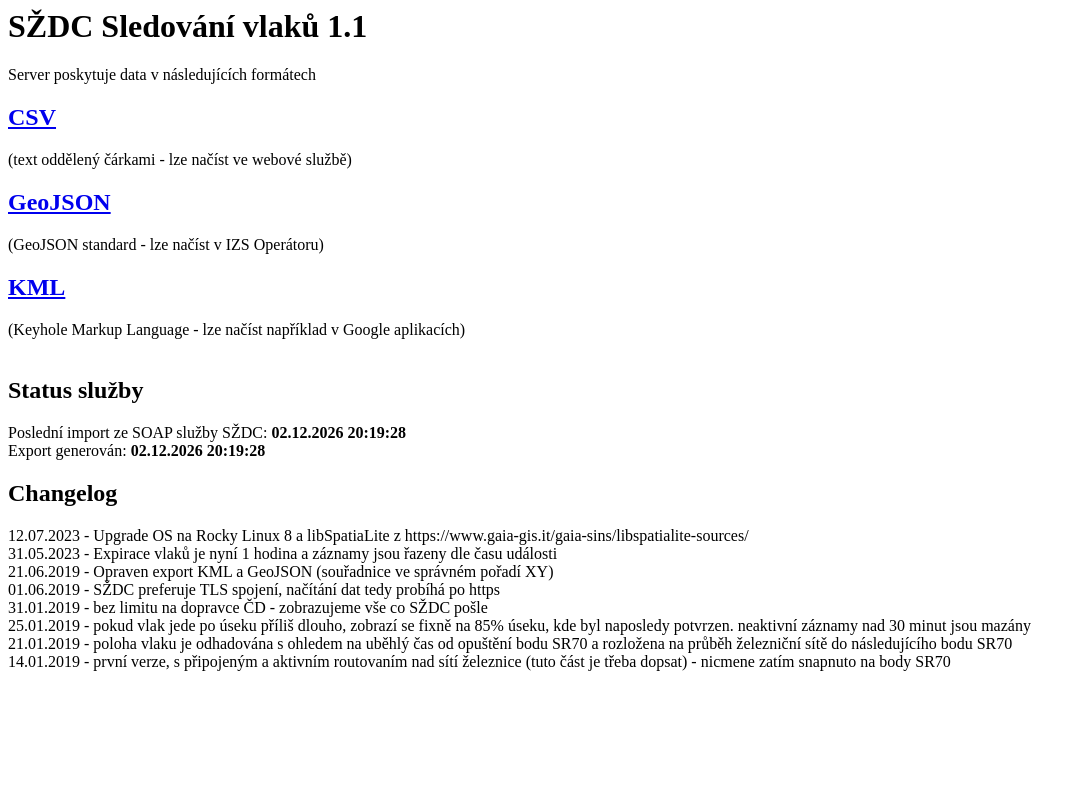
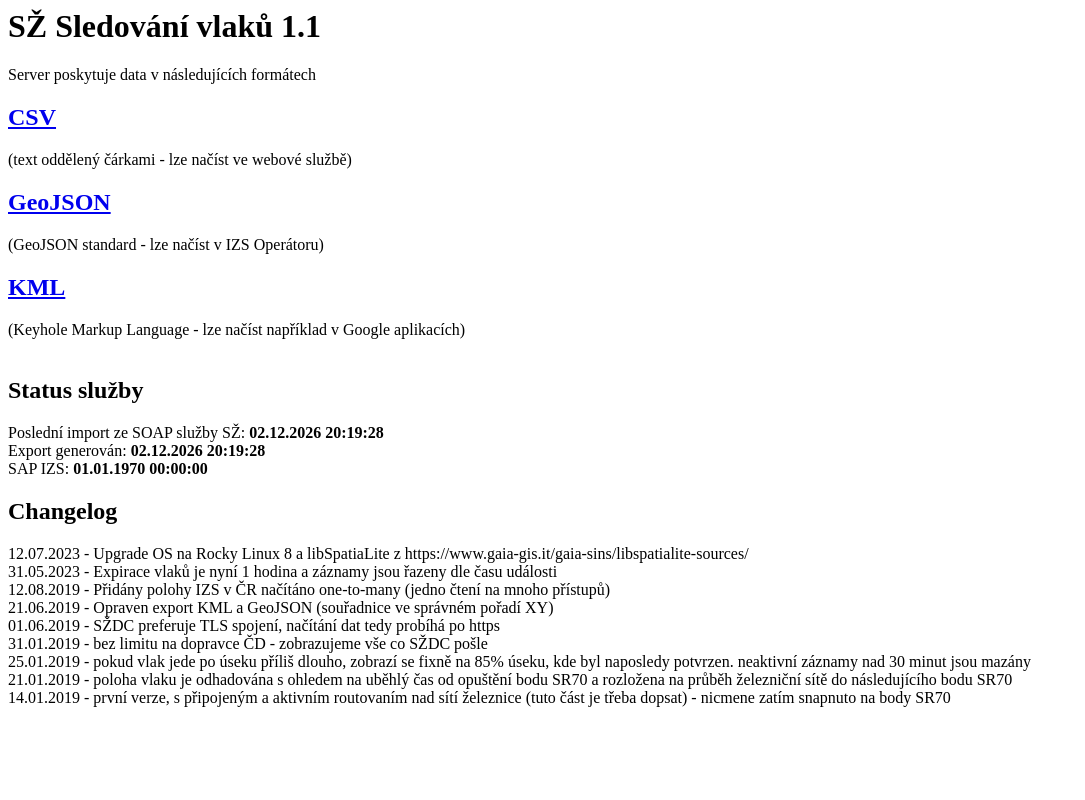
Before and after one commit to janforman/vps_sz_routing, a PHP site: page / in a window 1280 px wide. Shown: the whole page, without its empty margins (0-1085 px from the left). Run offline with PHP 8.4, Linux system fonts and the light colour scheme.

Commit message:
Update index.php

```diff
--- a/index.php
+++ b/index.php
@@ -1,21 +1,24 @@
 <html>
 <head>
 <meta http-equiv="content-type" content="text/html; charset=utf-8">
-<title>HZS - SŽDC 1.1</title>
+<title>HZS - Telemetry Endpoint</title>
 </head>
 <body>
-<h1>SŽDC Sledování vlaků 1.1</h1>
+
+<h1>SŽ Sledování vlaků 1.1</h1>
 Server poskytuje data v následujících formátech
 <a href='/trains.csv'><h2>CSV</h2></a> (text oddělený čárkami - lze načíst ve webové službě)
 <a href='/trains.json'><h2>GeoJSON</h2></a>  (GeoJSON standard - lze načíst v IZS Operátoru)
 <a href='/trains.kml'><h2>KML</h2></a> (Keyhole Markup Language - lze načíst například v Google aplikacích)
 <br/><br/>
 <h2>Status služby</h2>
-<?php echo "Poslední import ze SOAP služby SŽDC: <b>" . date ("d.m.Y H:i:s", filemtime('./szdc-temp.sqlite')); ?></b><br/>
-<?php echo "Export generován: <b>" . date ("d.m.Y H:i:s", filemtime('./trains.csv')); ?></b>
+<?php echo "Poslední import ze SOAP služby SŽ: <b>" . date ("d.m.Y H:i:s", filemtime('./szdc-temp.sqlite')); ?></b><br/>
+<?php echo "Export generován: <b>" . date ("d.m.Y H:i:s", filemtime('./trains.csv')); ?></b><br/>
+<?php echo "SAP IZS: <b>" . date ("d.m.Y H:i:s", filemtime('./sap.csv')); ?></b><br/>
 <h2>Changelog</h2>
 12.07.2023 - Upgrade OS na Rocky Linux 8 a libSpatiaLite z https://www.gaia-gis.it/gaia-sins/libspatialite-sources/<br/>
 31.05.2023 - Expirace vlaků je nyní 1 hodina a záznamy jsou řazeny dle času události<br/>
+12.08.2019 - Přidány polohy IZS v ČR načítáno one-to-many (jedno čtení na mnoho přístupů)<br/>
 21.06.2019 - Opraven export KML a GeoJSON (souřadnice ve správném pořadí XY)<br/>
 01.06.2019 - SŽDC preferuje TLS spojení, načítání dat tedy probíhá po https<br/>
 31.01.2019 - bez limitu na dopravce ČD - zobrazujeme vše co SŽDC pošle<br/>
```
